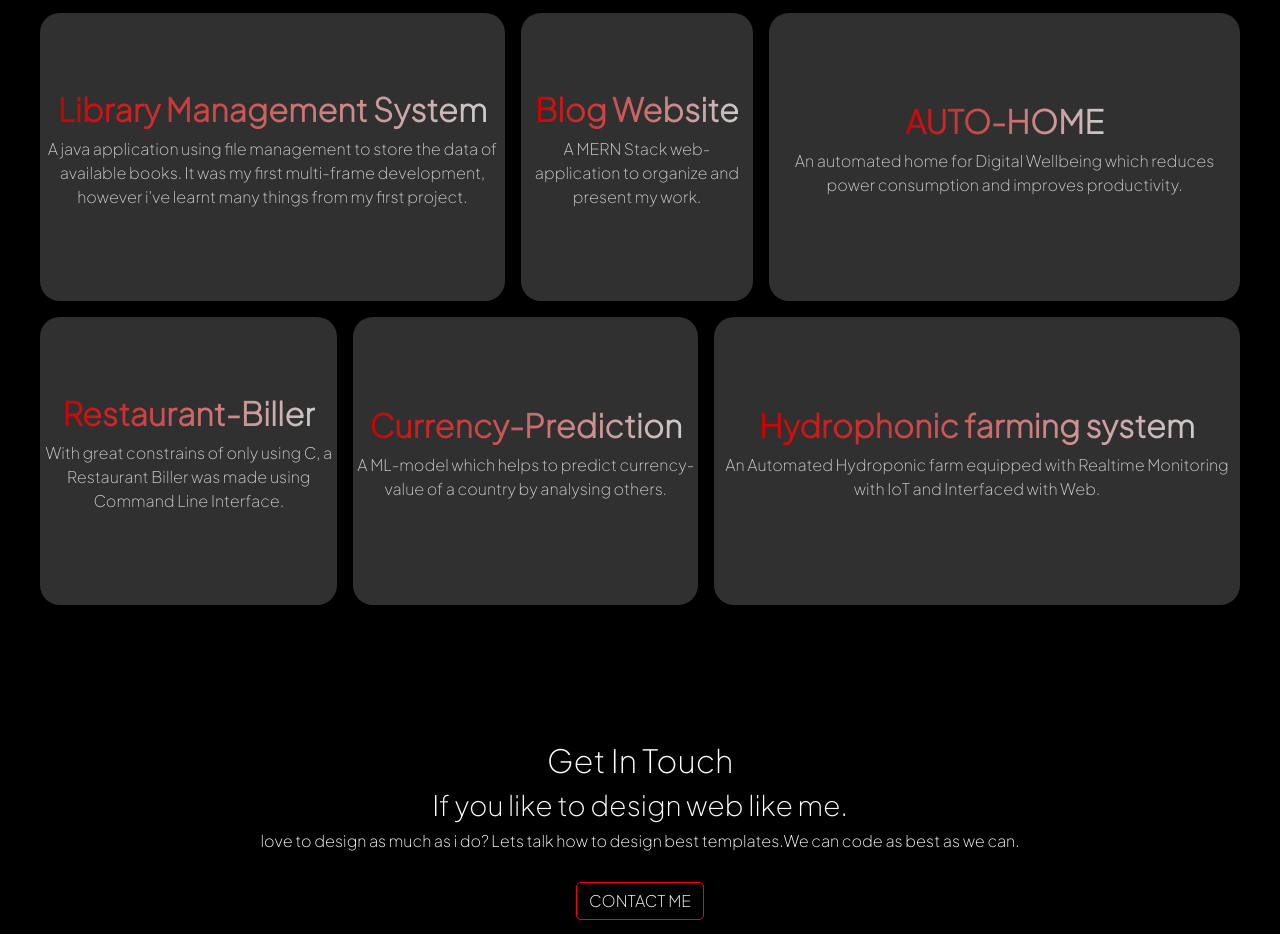
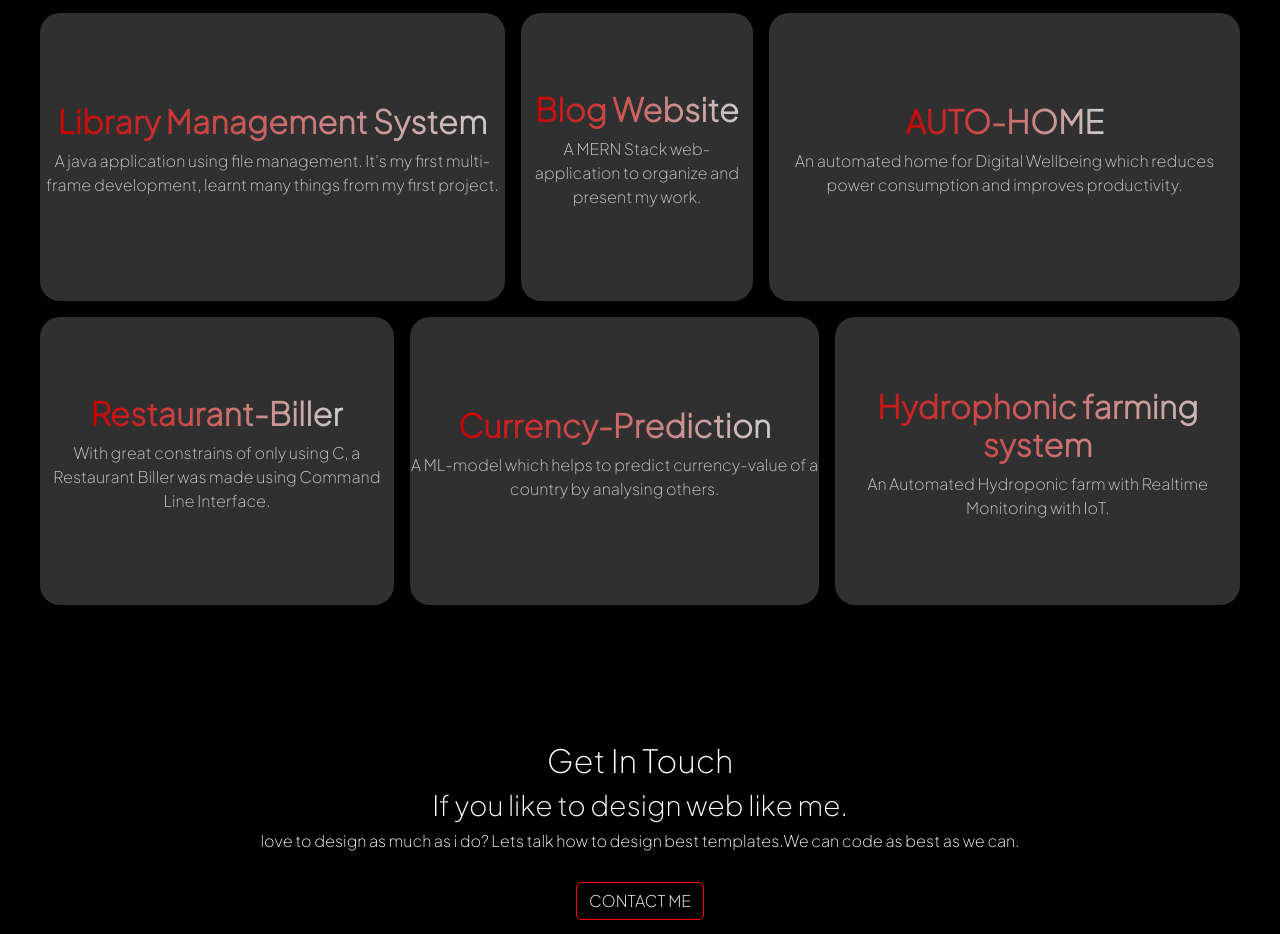
Before and after one commit to Durgaprasadshalva/blog, a plain HTML site: page index.html in a window 1280 px wide. Shown: the part 1121-2055 px from the top of the page. Drawn offline with nearby package versions, Linux system fonts and the light colour scheme.

Commit message:
Update index.html

```diff
--- a/index.html
+++ b/index.html
@@ -76,7 +76,7 @@
       <div class="flex  width-95">
         <div class="card-1">
           <h2 class="card-h2">Library Management System</h2>
-          <p class="card-p">A java application using file management to store the data of available books. It was my first multi-frame development, however i've learnt many things from my first project.</p>
+          <p class="card-p">A java application using file management. It's my first multi-frame development, learnt many things from my first project.</p>
         </div>
         <div class="card-2">
           <h2 class="card-h2">Blog Website</h2>
@@ -98,7 +98,7 @@
         </div>
         <div class="card-6">
           <h2 class="card-h2">Hydrophonic farming system</h2>
-          <p class="card-p">An Automated Hydroponic farm equipped with Realtime Monitoring with IoT and Interfaced with Web.</p>
+          <p class="card-p">An Automated Hydroponic farm with Realtime Monitoring with IoT.</p>
         </div>
       </div>
     </div>
```
